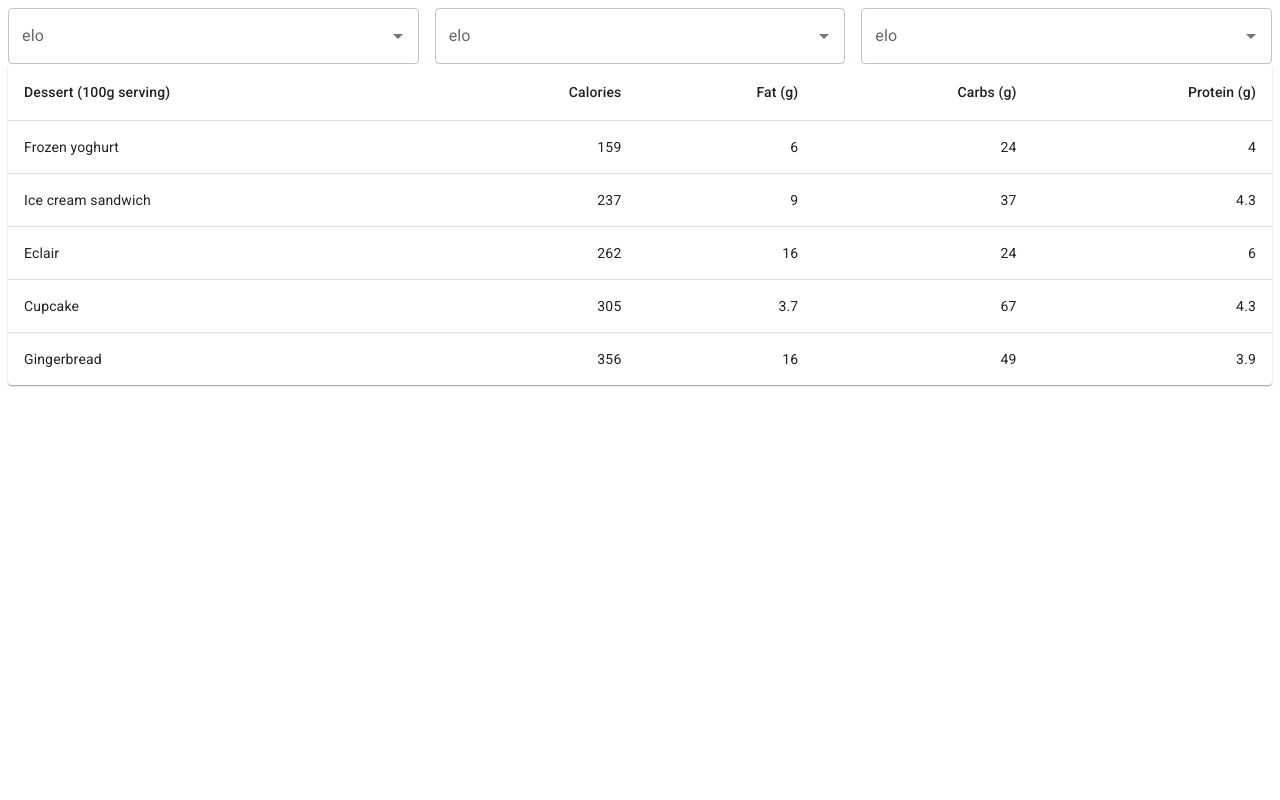
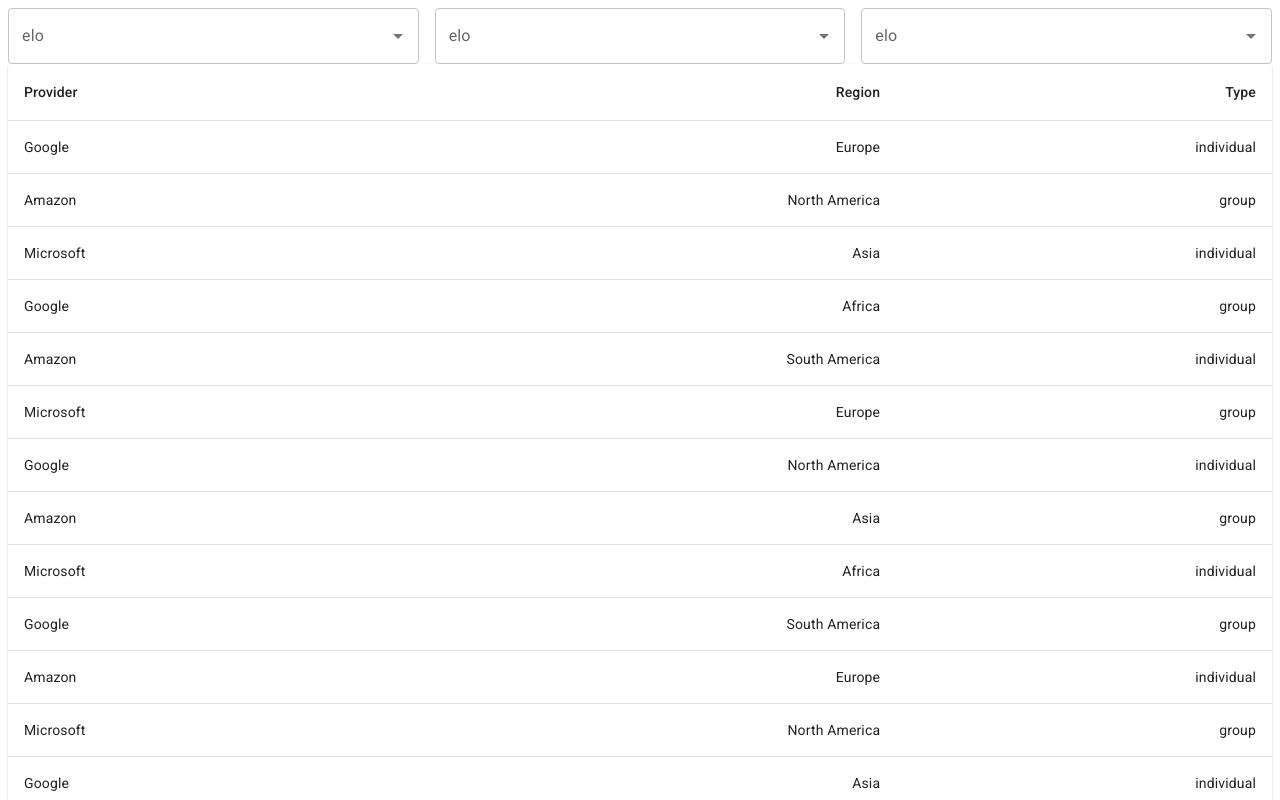
Before and after one commit to Detriz-dev/TableFiltersExercices, a React (Vite) app: page / in a window 1280 px wide. Shown: the top 800 px of the page. Built offline with nearby package versions, Linux system fonts and the light colour scheme.

Commit message:
CompanyData dispaly in table

```diff
--- a/src/TableComponent.tsx
+++ b/src/TableComponent.tsx
@@ -9,50 +9,29 @@
 
 import CompaniesData from "./CompaniesData.tsx"
 
-function createData(
-  name: string,
-  calories: number,
-  fat: number,
-  carbs: number,
-  protein: number,
-) {
-  return { name, calories, fat, carbs, protein };
-}
-
-const rows = [
-  createData('Frozen yoghurt', 159, 6.0, 24, 4.0),
-  createData('Ice cream sandwich', 237, 9.0, 37, 4.3),
-  createData('Eclair', 262, 16.0, 24, 6.0),
-  createData('Cupcake', 305, 3.7, 67, 4.3),
-  createData('Gingerbread', 356, 16.0, 49, 3.9),
-];
 
 export default function TableComponent() {
   return (
     <TableContainer component={Paper}>
-      <Table sx={{ minWidth: 650 }} aria-label="simple table">
+  <Table sx={{ minWidth: 650 }} aria-label="companies table">
     <TableHead>
       <TableRow>
-            <TableCell>Dessert (100g serving)</TableCell>
-            <TableCell align="right">Calories</TableCell>
-            <TableCell align="right">Fat&nbsp;(g)</TableCell>
-            <TableCell align="right">Carbs&nbsp;(g)</TableCell>
-            <TableCell align="right">Protein&nbsp;(g)</TableCell>
+        <TableCell>Provider</TableCell>
+        <TableCell align="right">Region</TableCell>
+        <TableCell align="right">Type</TableCell>
       </TableRow>
     </TableHead>
     <TableBody>
-          {rows.map((row) => (
+      {CompaniesData.map((company, index) => (
         <TableRow
-              key={row.name}
+          key={index} // Using index since there's no unique identifier
           sx={{ '&:last-child td, &:last-child th': { border: 0 } }}
         >
           <TableCell component="th" scope="row">
-                {row.name}
+            {company.provider}
           </TableCell>
-              <TableCell align="right">{row.calories}</TableCell>
-              <TableCell align="right">{row.fat}</TableCell>
-              <TableCell align="right">{row.carbs}</TableCell>
-              <TableCell align="right">{row.protein}</TableCell>
+          <TableCell align="right">{company.region}</TableCell>
+          <TableCell align="right">{company.type}</TableCell>
         </TableRow>
       ))}
     </TableBody>
--- a/src/index.tsx
+++ b/src/index.tsx
@@ -3,6 +3,7 @@
 import { StyledEngineProvider } from '@mui/material/styles';
 import {SelectDropDown} from './SelectDropDown';
 import TableComponent from  './TableComponent'
+import CompaniesData from './CompaniesData';
 
 ReactDOM.createRoot(document.querySelector("#root")!).render(
   <React.StrictMode>
```
Also changed, not shown: src/TableTest.tsx (added, +30 -0 lines). Lines whose indentation alone changed are shown as unchanged.
